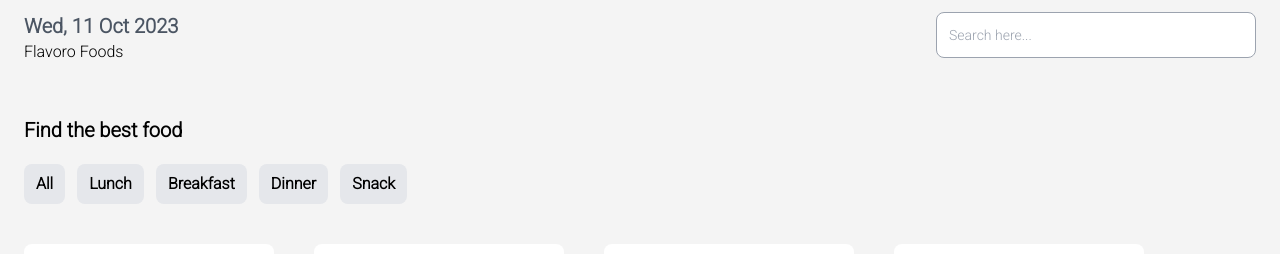
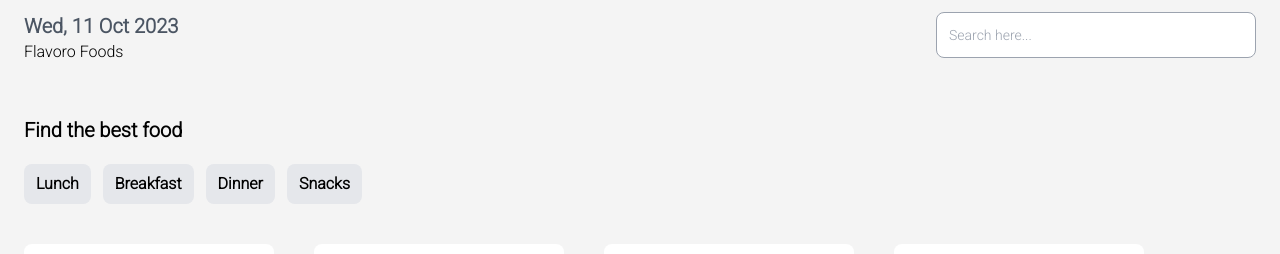
Before and after one commit to Asadujjaman47/Flavoro-Food-ordering-app, a React (Vite) app: page / in a window 1280 px wide. Shown: the top 254 px of the page. Built offline with nearby package versions, Linux system fonts and the light colour scheme.

Commit message:
Creating CategorySlice

```diff
--- a/src/components/CategoryMenu.jsx
+++ b/src/components/CategoryMenu.jsx
@@ -1,11 +1,26 @@
-import React from "react";
+import React, { useEffect, useState } from "react";
+import FoodData from "../data/FoodData";
 
 function CategoryMenu() {
+  const [categories, setCategories] = useState([]);
+  const listUniqueCategories = () => {
+    const uniqueCategories = [
+      ...new Set(FoodData.map((food) => food.category)),
+    ];
+    setCategories(uniqueCategories);
+
+    console.log(uniqueCategories);
+  };
+
+  useEffect(() => {
+    listUniqueCategories();
+  }, []);
+
   return (
     <div className="mx-6">
       <h3 className="text-xl font-semibold">Find the best food</h3>
       <div className="my-5 flex gap-3 overflow-x-scroll scroll-smooth lg:overflow-hidden">
-        <button className="px-3 py-2 bg-gray-200 font-bold rounded-lg hover:bg-green-500 hover:text-white">
+        {/* <button className="px-3 py-2 bg-gray-200 font-bold rounded-lg hover:bg-green-500 hover:text-white">
           All
         </button>
         <button className="px-3 py-2 bg-gray-200 font-bold rounded-lg hover:bg-green-500 hover:text-white">
@@ -18,9 +33,20 @@
           Dinner
         </button>
         <button className="px-3 py-2 bg-gray-200 font-bold rounded-lg hover:bg-green-500 hover:text-white">
-          Snack
-        </button>
-        </div>
+        Snack
+      </button> */}
+
+        {categories.map((category, index) => {
+          return (
+            <button
+              key={index}
+              className="px-3 py-2 bg-gray-200 font-bold rounded-lg hover:bg-green-500 hover:text-white"
+            >
+              {category}
+            </button>
+          );
+        })}
+      </div>
     </div>
   );
 }
--- a/src/redux/Store.js
+++ b/src/redux/Store.js
@@ -1,10 +1,12 @@
 import { configureStore } from "@reduxjs/toolkit";
 import CartSlice from "./slices/CartSlice";
+import CategorySlice from "./slices/CategorySlice";
 
 const Store = configureStore({
-    reducer : {
-        cart : CartSlice,
-    },
+  reducer: {
+    cart: CartSlice,
+    category: CategorySlice,
+  },
 });
 
 export default Store;
--- /dev/null
+++ b/src/redux/slices/CategorySlice.jsx
@@ -0,0 +1,19 @@
+import { createSlice } from "@reduxjs/toolkit";
+
+const CategorySlice = createSlice({
+  name: "category",
+
+  initialState: {
+    category: "All",
+  },
+
+  reducers: {
+    setCategory: (state, action) => {
+      state.category = action.payload;
+    },
+  },
+});
+
+export const { setCategory } = CategorySlice.actions;
+
+export default CategorySlice.reducer;
```
